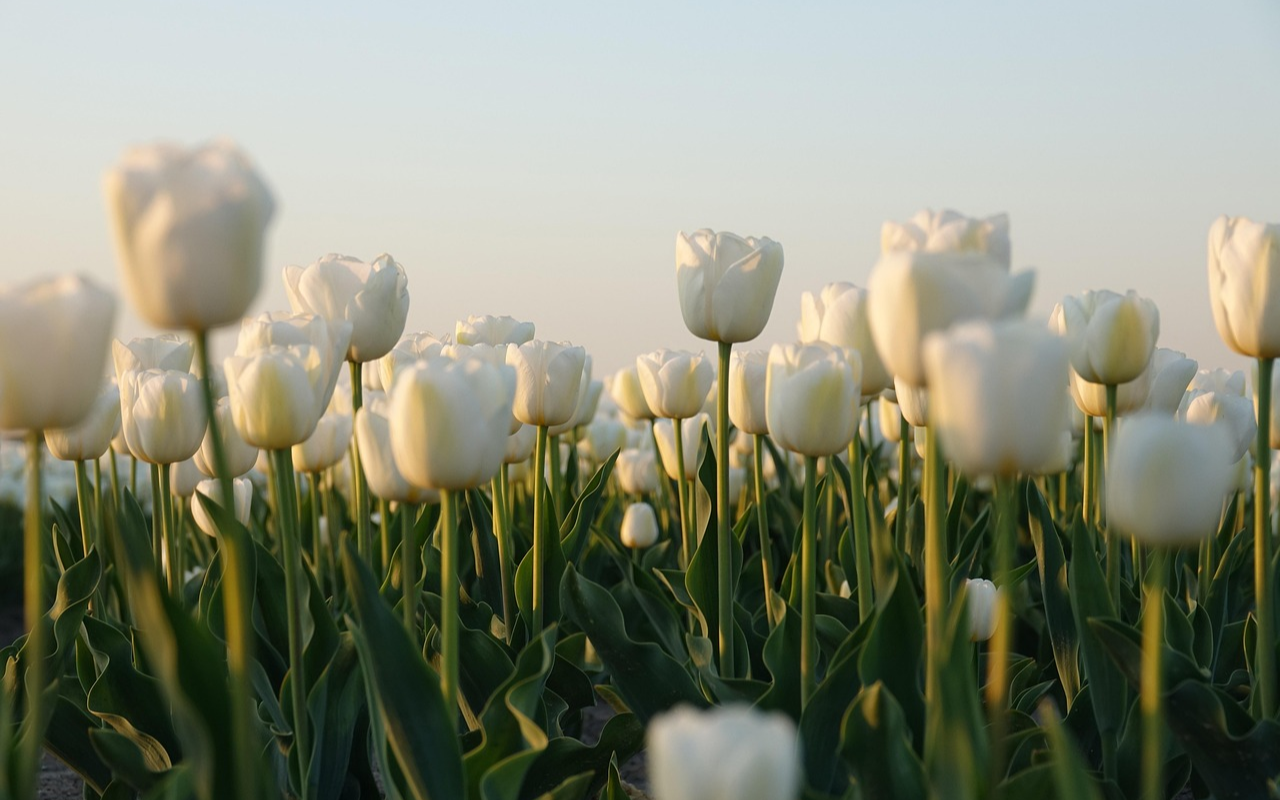
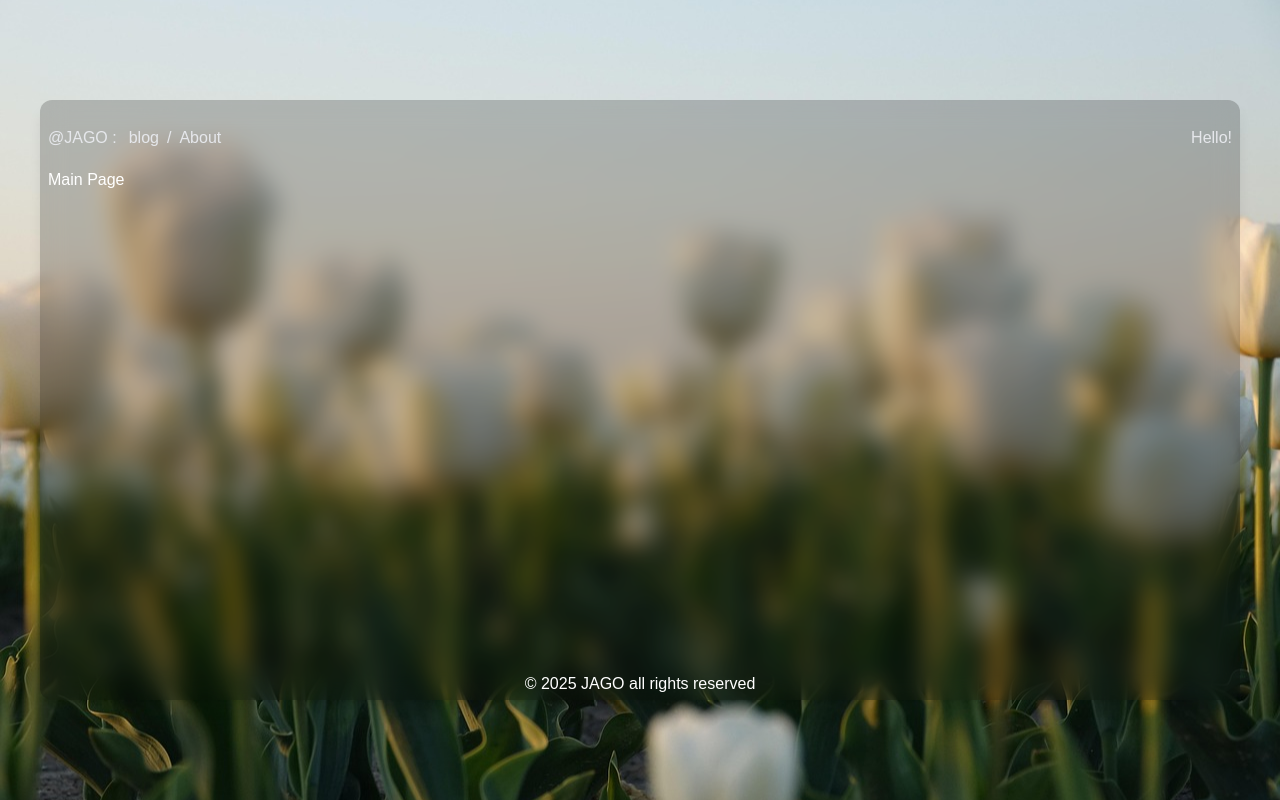
Before and after one commit to JAGORING/JagoLog, a Next.js app: page / in a window 1280 px wide. Before the commit this address had no page. Built offline with nearby package versions, Linux system fonts and the light colour scheme.

Commit message:
[Feat] Header Menu 적용

```diff
--- a/src/app/layout.tsx
+++ b/src/app/layout.tsx
@@ -19,9 +19,9 @@ export default function RootLayout({
         className="bg-cover bg-center h-full min-h-screen flex items-center justify-center px-2 xl:px-0"
         style={{ backgroundImage: "url('/images/body_bg.jpg')" }}
       >
-        <div className="bg-black/20 backdrop-blur-md shadow-lg rounded-xl w-full max-w-[1200px] h-[80vh] lg:h-[75vh] mx-auto my-6 overflow-y-auto scrollbar-thin scrollbar-thumb-rounded">
+        <div className="p-2 bg-black/20 backdrop-blur-md shadow-lg rounded-xl w-full max-w-[1200px] h-[80vh] lg:h-[75vh] mx-auto my-6 overflow-y-auto scrollbar-thin scrollbar-thumb-rounded">
           <Header />
-          <main className="min-h-[74vh] lg:min-h-[69vh] flex flex-col">{children}</main>
+          <main className="min-h-[67vh] lg:min-h-[62vh] flex flex-col">{children}</main>
           <Footer />
         </div>
       </body>
--- a/src/app/page.tsx
+++ b/src/app/page.tsx
@@ -1,5 +1,3 @@
-import { redirect } from 'next/navigation';
-
 export default function Home() {
-  redirect('/blog');
+  return <section>Main Page</section>;
 }
--- a/src/config/globals.css
+++ b/src/config/globals.css
@@ -15,9 +15,8 @@
 }
 
 body {
-  background: var(--background);
+  color: var(--background);
   font-family: Arial, Helvetica, sans-serif;
-  color: #fff;
 }
 
 @layer utilities {
--- a/src/layouts/Footer.tsx
+++ b/src/layouts/Footer.tsx
@@ -1,3 +1,3 @@
 export const Footer = () => {
-  return <footer className="h-[100px] flex justify-center items-center">© 2025 JAGO all rights reserved</footer>;
+  return <footer className="h-[40px] flex justify-center items-center">© 2025 JAGO all rights reserved</footer>;
 };
--- a/src/layouts/Header.tsx
+++ b/src/layouts/Header.tsx
@@ -1,11 +1,30 @@
+'use client';
+
 import Link from 'next/link';
+import { usePathname } from 'next/navigation';
+
 export const Header = () => {
+  const path = usePathname();
+  const menuItems = [
+    { href: '/blog', label: 'blog' },
+    { href: '/about', label: 'About' },
+  ];
+
   return (
     <header className="h-[60px] flex items-center">
-      <div className="w-full max-w-[1000px] flex justify-between px-4">
-        <div>
-          <Link href="/blog">blog</Link>
-          <Link href="/about">About</Link>
+      <div className="w-full flex justify-between text-gray-200">
+        <div className="flex items-center">
+          <span className="mr-3">@JAGO :</span>
+          <ul className="flex">
+            {menuItems.map(({ href, label }, index) => (
+              <li key={href} className="relative">
+                <Link href={href} className={`${path === href ? 'text-white' : ''} hover:text-white`}>
+                  {label}
+                </Link>
+                {index < menuItems.length - 1 && <span className="mx-2 text-gray-200">/</span>}
+              </li>
+            ))}
+          </ul>
         </div>
         <div>Hello!</div>
       </div>
```
